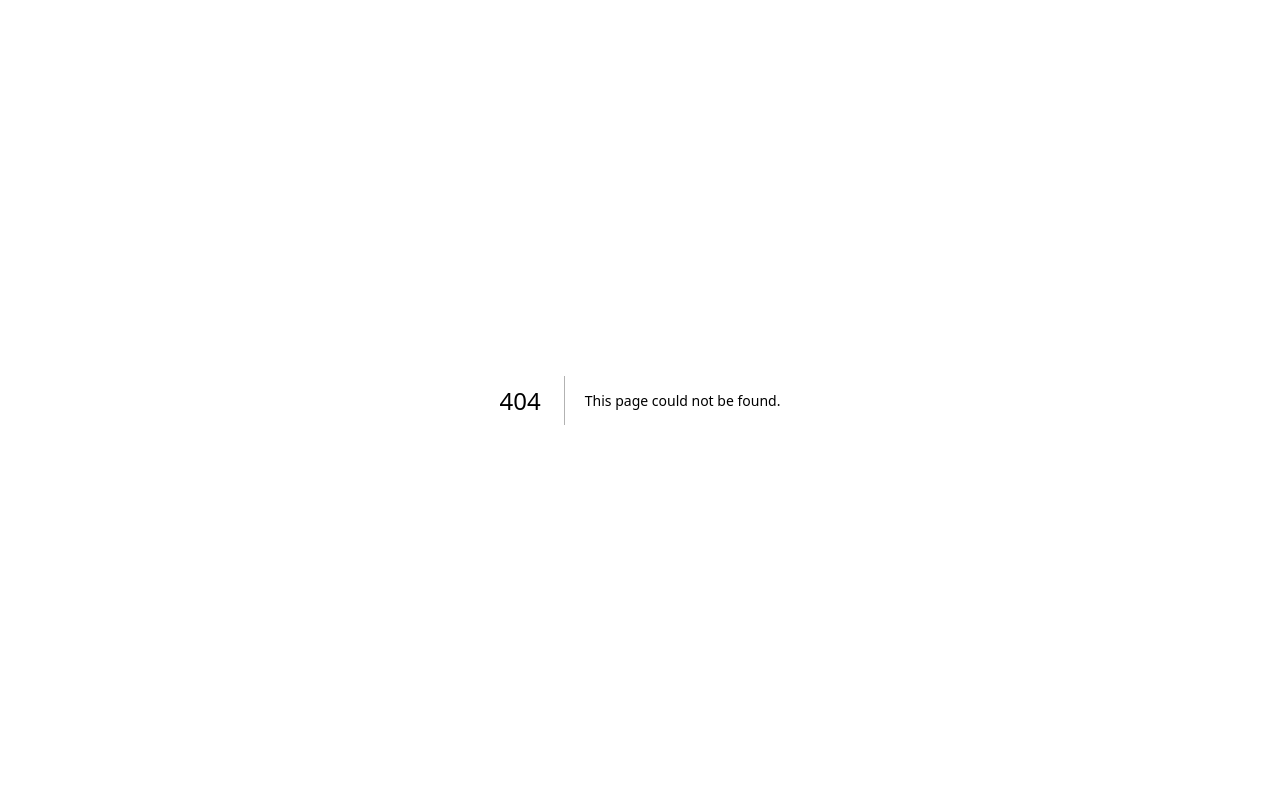
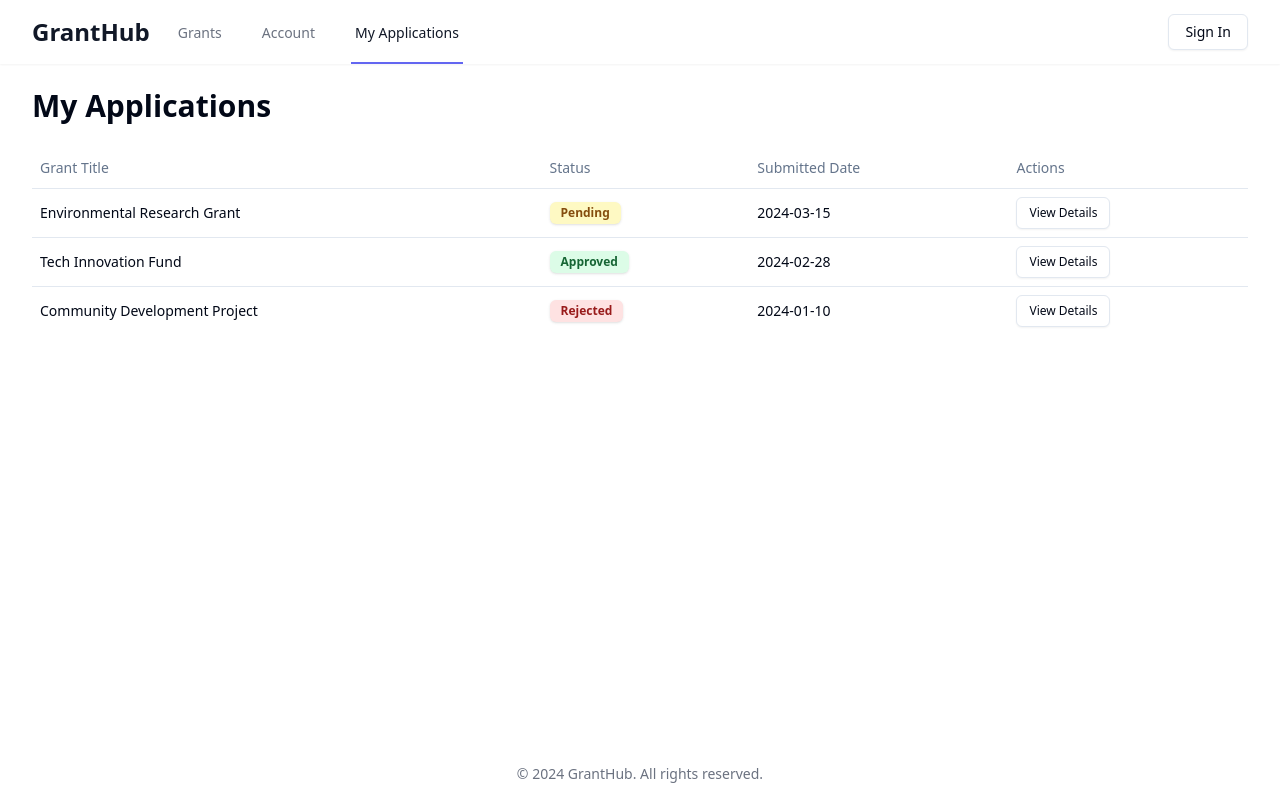
Before and after one commit to fffilps/sg-1181720907235716, a Next.js app: page /applications in a window 1280 px wide. Before the commit this address had no page. Built offline with nearby package versions, Linux system fonts and the light colour scheme.

Commit message:
SOFTGEN MAGIC

```diff
--- /dev/null
+++ b/src/components/Layout.jsx
@@ -0,0 +1,49 @@
+import Link from 'next/link';
+import { useRouter } from 'next/router';
+import { Button } from '@/components/ui/button';
+
+const Layout = ({ children }) => {
+  const router = useRouter();
+
+  return (
+    <div className="min-h-screen flex flex-col">
+      <header className="bg-white shadow-sm">
+        <nav className="max-w-7xl mx-auto px-4 sm:px-6 lg:px-8">
+          <div className="flex justify-between h-16">
+            <div className="flex">
+              <Link href="/" className="flex-shrink-0 flex items-center">
+                <span className="text-2xl font-bold text-gray-900">GrantHub</span>
+              </Link>
+              <div className="hidden sm:ml-6 sm:flex sm:space-x-8">
+                <Link href="/" className={`${router.pathname === '/' ? 'border-indigo-500 text-gray-900' : 'border-transparent text-gray-500 hover:border-gray-300 hover:text-gray-700'} inline-flex items-center px-1 pt-1 border-b-2 text-sm font-medium`}>
+                  Grants
+                </Link>
+                <Link href="/account" className={`${router.pathname === '/account' ? 'border-indigo-500 text-gray-900' : 'border-transparent text-gray-500 hover:border-gray-300 hover:text-gray-700'} inline-flex items-center px-1 pt-1 border-b-2 text-sm font-medium`}>
+                  Account
+                </Link>
+                <Link href="/applications" className={`${router.pathname === '/applications' ? 'border-indigo-500 text-gray-900' : 'border-transparent text-gray-500 hover:border-gray-300 hover:text-gray-700'} inline-flex items-center px-1 pt-1 border-b-2 text-sm font-medium`}>
+                  My Applications
+                </Link>
+              </div>
+            </div>
+            <div className="hidden sm:ml-6 sm:flex sm:items-center">
+              <Button variant="outline">Sign In</Button>
+            </div>
+          </div>
+        </nav>
+      </header>
+      <main className="flex-grow">
+        <div className="max-w-7xl mx-auto py-6 sm:px-6 lg:px-8">
+          {children}
+        </div>
+      </main>
+      <footer className="bg-white">
+        <div className="max-w-7xl mx-auto py-4 px-4 sm:px-6 lg:px-8">
+          <p className="text-center text-sm text-gray-500">© 2024 GrantHub. All rights reserved.</p>
+        </div>
+      </footer>
+    </div>
+  );
+};
+
+export default Layout;
--- a/src/pages/_app.js
+++ b/src/pages/_app.js
@@ -1,11 +1,12 @@
 import "@/styles/globals.css";
 import { Toaster } from "@/components/ui/toaster";
+import Layout from "@/components/Layout";
 
 export default function App({ Component, pageProps }) {
   return (
-    <>
+    <Layout>
       <Component {...pageProps} />
       <Toaster />
-    </>
+    </Layout>
   );
 }
--- /dev/null
+++ b/src/pages/account.js
@@ -0,0 +1,70 @@
+import { useState } from 'react';
+import { Button } from "@/components/ui/button";
+import { Input } from "@/components/ui/input";
+import { Label } from "@/components/ui/label";
+import { Card, CardHeader, CardTitle, CardContent } from "@/components/ui/card";
+
+export default function Account() {
+  const [user, setUser] = useState({
+    name: 'John Doe',
+    email: 'john@example.com',
+    organization: 'Tech Innovators Inc.',
+  });
+
+  const handleInputChange = (e) => {
+    const { name, value } = e.target;
+    setUser(prevUser => ({ ...prevUser, [name]: value }));
+  };
+
+  const handleSubmit = (e) => {
+    e.preventDefault();
+    // Here you would typically send the updated user data to your backend
+    console.log('Updated user data:', user);
+    // Show a success message to the user
+    alert('Profile updated successfully!');
+  };
+
+  return (
+    <div className="max-w-2xl mx-auto">
+      <h1 className="text-3xl font-bold mb-6">Account Management</h1>
+      <Card>
+        <CardHeader>
+          <CardTitle>Your Profile</CardTitle>
+        </CardHeader>
+        <CardContent>
+          <form onSubmit={handleSubmit} className="space-y-4">
+            <div className="space-y-2">
+              <Label htmlFor="name">Name</Label>
+              <Input
+                id="name"
+                name="name"
+                value={user.name}
+                onChange={handleInputChange}
+              />
+            </div>
+            <div className="space-y-2">
+              <Label htmlFor="email">Email</Label>
+              <Input
+                id="email"
+                name="email"
+                type="email"
+                value={user.email}
+                onChange={handleInputChange}
+              />
+            </div>
+            <div className="space-y-2">
+              <Label htmlFor="organization">Organization</Label>
+              <Input
+                id="organization"
+                name="organization"
+                value={user.organization}
+                onChange={handleInputChange}
+              />
+            </div>
+            <Button type="submit">Update Profile</Button>
+          </form>
+        </CardContent>
+      </Card>
+    </div>
+  );
+}
--- /dev/null
+++ b/src/pages/applications.js
@@ -0,0 +1,55 @@
+import { useState } from 'react';
+import { Button } from "@/components/ui/button";
+import { Table, TableBody, TableCell, TableHead, TableHeader, TableRow } from "@/components/ui/table";
+import { Badge } from "@/components/ui/badge";
+
+const dummyApplications = [
+  { id: 1, grantTitle: "Environmental Research Grant", status: "Pending", submittedDate: "2024-03-15" },
+  { id: 2, grantTitle: "Tech Innovation Fund", status: "Approved", submittedDate: "2024-02-28" },
+  { id: 3, grantTitle: "Community Development Project", status: "Rejected", submittedDate: "2024-01-10" },
+];
+
+export default function Applications() {
+  const [applications, setApplications] = useState(dummyApplications);
+
+  const getStatusColor = (status) => {
+    switch (status) {
+      case 'Approved':
+        return 'bg-green-100 text-green-800';
+      case 'Rejected':
+        return 'bg-red-100 text-red-800';
+      default:
+        return 'bg-yellow-100 text-yellow-800';
+    }
+  };
+
+  return (
+    <div className="space-y-6">
+      <h1 className="text-3xl font-bold">My Applications</h1>
+      <Table>
+        <TableHeader>
+          <TableRow>
+            <TableHead>Grant Title</TableHead>
+            <TableHead>Status</TableHead>
+            <TableHead>Submitted Date</TableHead>
+            <TableHead>Actions</TableHead>
+          </TableRow>
+        </TableHeader>
+        <TableBody>
+          {applications.map((app) => (
+            <TableRow key={app.id}>
+              <TableCell className="font-medium">{app.grantTitle}</TableCell>
+              <TableCell>
+                <Badge className={getStatusColor(app.status)}>{app.status}</Badge>
+              </TableCell>
+              <TableCell>{app.submittedDate}</TableCell>
+              <TableCell>
+                <Button variant="outline" size="sm">View Details</Button>
+              </TableCell>
+            </TableRow>
+          ))}
+        </TableBody>
+      </Table>
+    </div>
+  );
+}
--- a/src/pages/index.js
+++ b/src/pages/index.js
@@ -1,24 +1,53 @@
-import { Button } from "@/components/ui/button"
+import { useState } from 'react';
+import { Button } from "@/components/ui/button";
+import { Input } from "@/components/ui/input";
+import { Card, CardHeader, CardTitle, CardContent, CardFooter } from "@/components/ui/card";
+import { Badge } from "@/components/ui/badge";
+
+const dummyGrants = [
+  { id: 1, title: "Environmental Research Grant", category: "Environment", amount: "$50,000", deadline: "2024-06-30" },
+  { id: 2, title: "Tech Innovation Fund", category: "Technology", amount: "$100,000", deadline: "2024-07-15" },
+  { id: 3, title: "Community Development Project", category: "Social", amount: "$25,000", deadline: "2024-05-31" },
+];
 
 export default function Home() {
+  const [searchTerm, setSearchTerm] = useState('');
+
+  const filteredGrants = dummyGrants.filter(grant =>
+    grant.title.toLowerCase().includes(searchTerm.toLowerCase()) ||
+    grant.category.toLowerCase().includes(searchTerm.toLowerCase())
+  );
+
   return (
-    <div className="flex flex-col items-center justify-center min-h-screen py-2">
-      <main className="flex flex-col items-center justify-center w-full flex-1 px-20 text-center">
-        <h1 className="text-6xl font-bold">
-          Welcome to your App
-        </h1>
-
-        <p className="mt-3 text-2xl">
-          Get started by editing{' '}
-          <code className="p-3 font-mono text-lg bg-gray-100 rounded-md">
-            pages/index.js
-          </code>
-        </p>
-
-        <div className="flex flex-wrap items-center justify-around max-w-4xl mt-6 sm:w-full">
-          <Button className="mt-4">Hello World</Button>
-        </div>
-      </main>
+    <div className="space-y-6">
+      <h1 className="text-3xl font-bold">Available Grants</h1>
+      <div className="flex space-x-4">
+        <Input
+          type="text"
+          placeholder="Search grants..."
+          value={searchTerm}
+          onChange={(e) => setSearchTerm(e.target.value)}
+          className="max-w-sm"
+        />
+        <Button>Search</Button>
+      </div>
+      <div className="grid grid-cols-1 md:grid-cols-2 lg:grid-cols-3 gap-6">
+        {filteredGrants.map((grant) => (
+          <Card key={grant.id}>
+            <CardHeader>
+              <CardTitle>{grant.title}</CardTitle>
+              <Badge>{grant.category}</Badge>
+            </CardHeader>
+            <CardContent>
+              <p><strong>Amount:</strong> {grant.amount}</p>
+              <p><strong>Deadline:</strong> {grant.deadline}</p>
+            </CardContent>
+            <CardFooter>
+              <Button>Apply Now</Button>
+            </CardFooter>
+          </Card>
+        ))}
+      </div>
     </div>
-  )
+  );
 }
```
